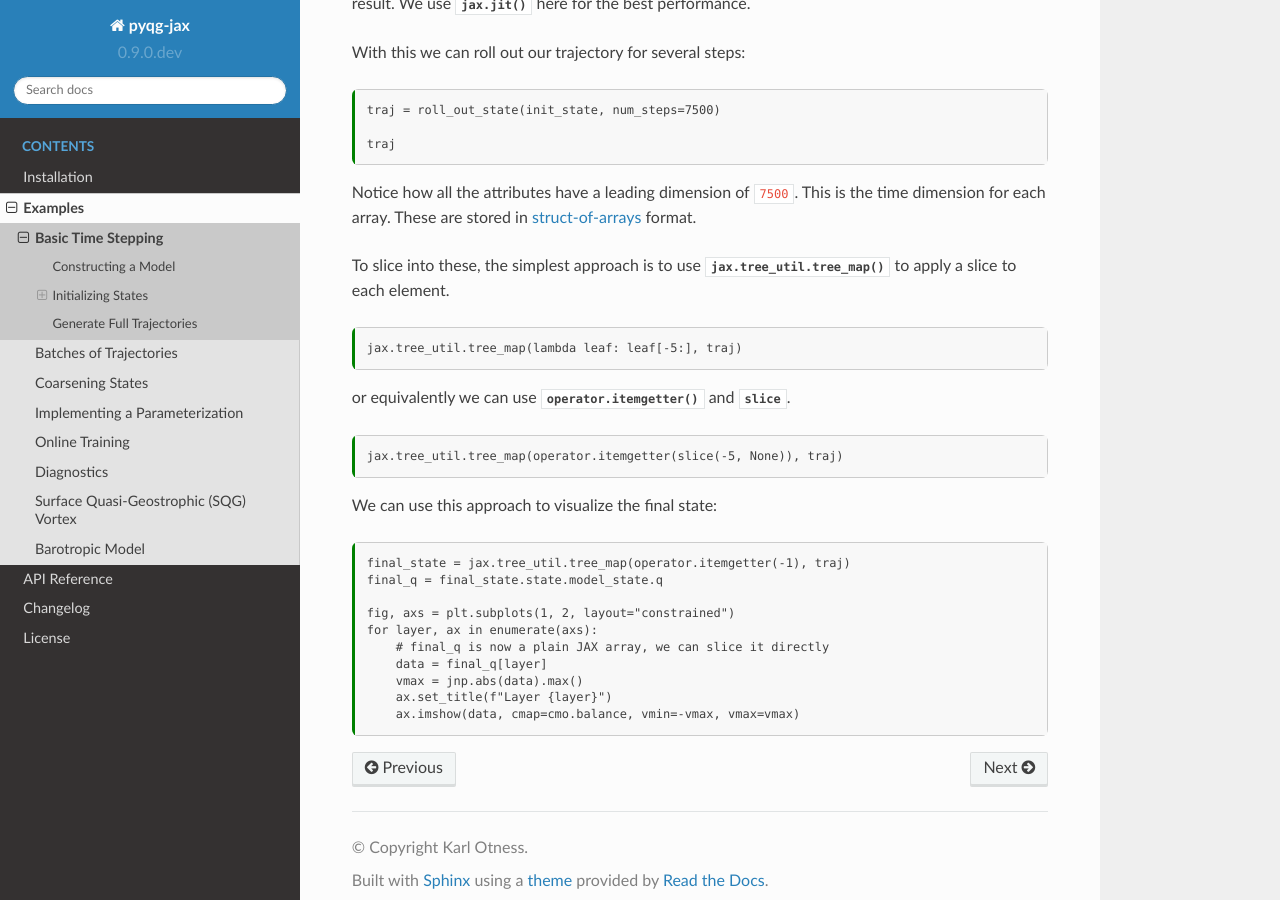
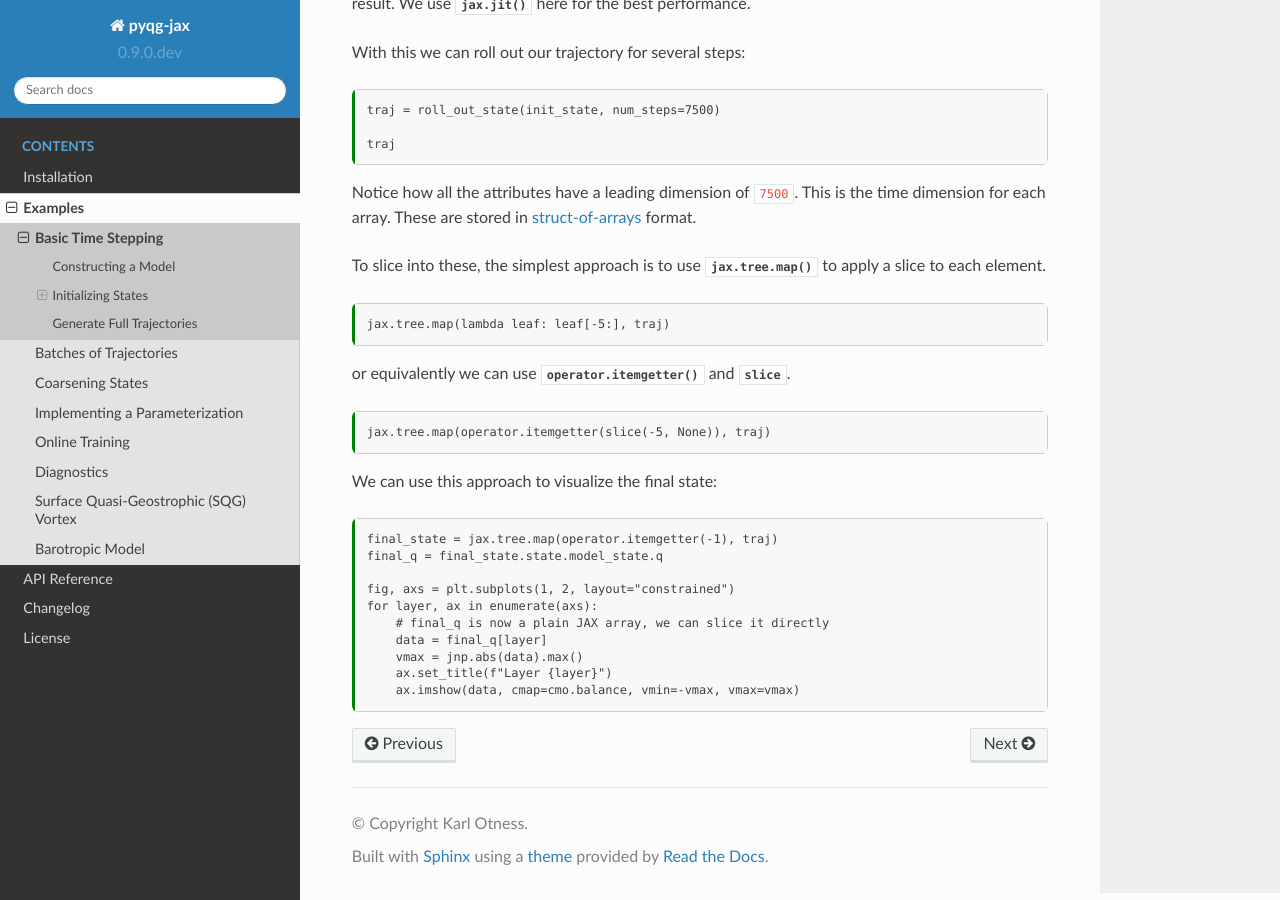
Before and after one commit to karlotness/pyqg-jax, a Sphinx documentation site: the page built from docs/examples.basicstep.md, in a window 1280 px wide and 900 px high, scrolled down 3488 px. Built offline with Sphinx 7.4.7 and the Read the Docs theme 2.0.0, drawn with Linux system fonts in a browser that asks for light colours.

Commit message:
Use shorter jax.tree.map in examples.

````diff
--- a/docs/examples.basicstep.md
+++ b/docs/examples.basicstep.md
@@ -219,22 +219,22 @@ is the time dimension for each array. These are stored in
 [struct-of-arrays](https://en.wikipedia.org/wiki/AoS_and_SoA) format.
 
 To slice into these, the simplest approach is to use
-{func}`jax.tree_util.tree_map` to apply a slice to each element.
+{func}`jax.tree.map` to apply a slice to each element.
 
 ```{code-cell} ipython3
-jax.tree_util.tree_map(lambda leaf: leaf[-5:], traj)
+jax.tree.map(lambda leaf: leaf[-5:], traj)
 ```
 
 or equivalently we can use {func}`operator.itemgetter` and
 {class}`slice`.
 
 ```{code-cell} ipython3
-jax.tree_util.tree_map(operator.itemgetter(slice(-5, None)), traj)
+jax.tree.map(operator.itemgetter(slice(-5, None)), traj)
 ```
 
 We can use this approach to visualize the final state:
 ```{code-cell} ipython3
-final_state = jax.tree_util.tree_map(operator.itemgetter(-1), traj)
+final_state = jax.tree.map(operator.itemgetter(-1), traj)
 final_q = final_state.state.model_state.q
 
 fig, axs = plt.subplots(1, 2, layout="constrained")
--- a/docs/requirements.txt
+++ b/docs/requirements.txt
@@ -1,7 +1,7 @@
 sphinx>=5.3.0
 sphinx-rtd-theme>=1.2.0
 numpy
-jax[cpu]>=0.4.11
+jax[cpu]>=0.4.25
 packaging
 myst-nb
 matplotlib
````
Also changed, not shown: docs/examples.implparam.md (+1 -1 lines), docs/examples.onlinetrain.md (+1 -1 lines).
